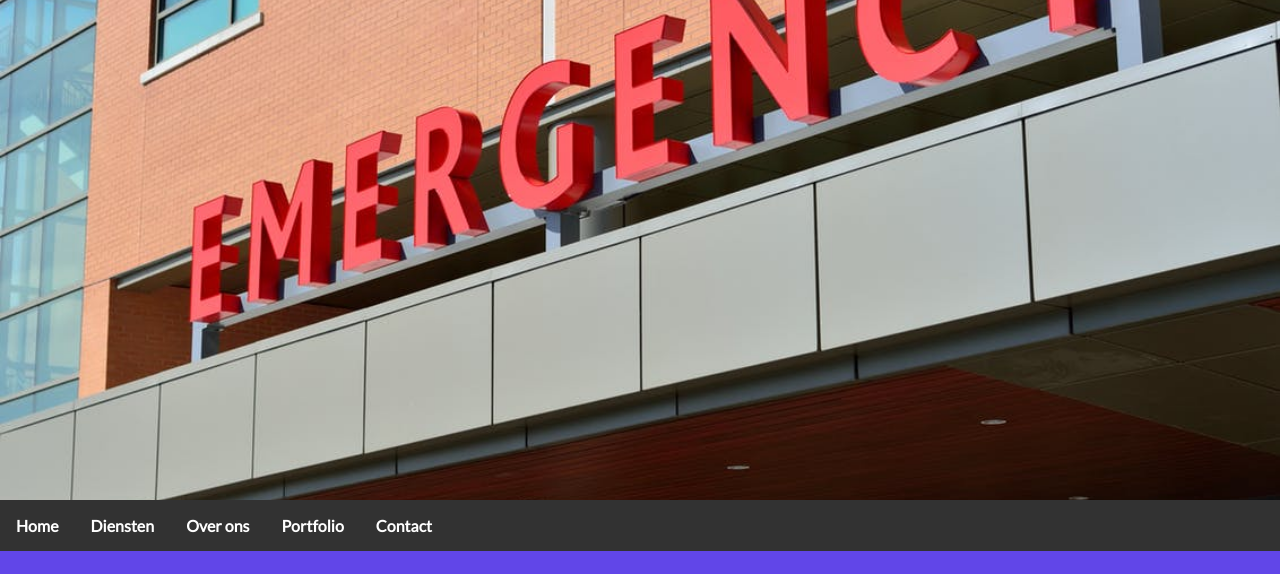
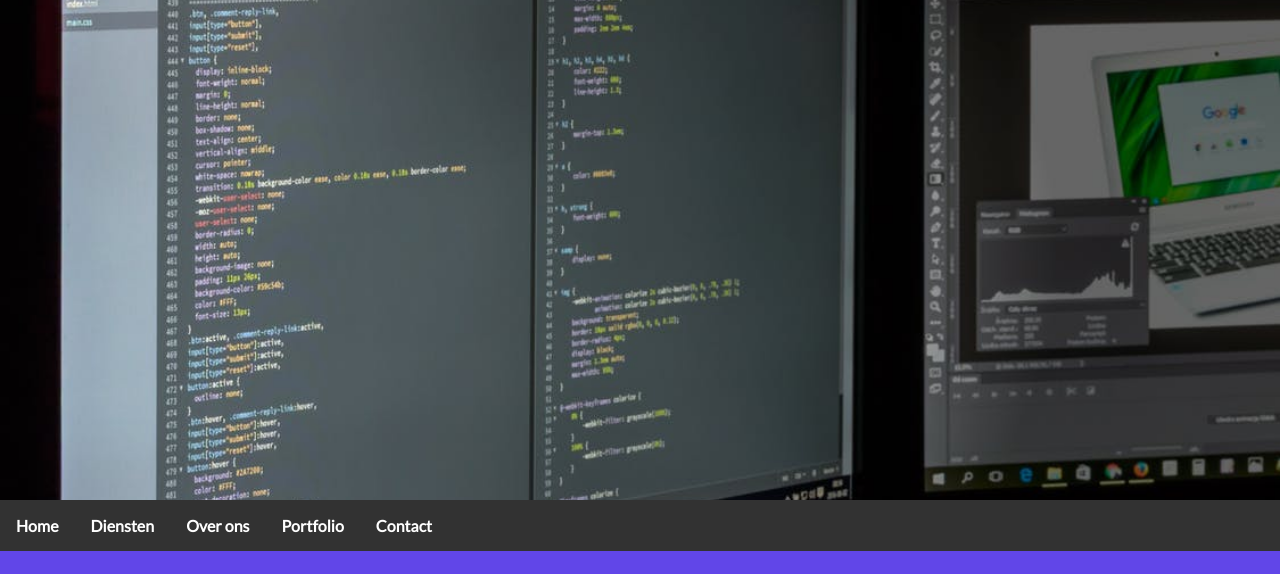
Before and after one commit to jonavand16/1617.webd2, a plain HTML site: page html/diensten.html in a window 1280 px wide. Shown: the top 574 px of the page. Drawn offline with Linux system fonts and the light colour scheme.

Commit message:
Afbeedling veranderd

```diff
--- a/css/style.css
+++ b/css/style.css
@@ -61,9 +61,9 @@ display:flex;
         background-size:cover;
      background-repeat:no-repeat;
     background-attachment: fixed;
-    background-position: 0px -300px;
+    background-position: center;
     display:flex;
-    background-image:url(../assets/emergency.jpeg);
+    background-image:url(../assets/services.jpeg);
     height:500px;
 }
 
```
Also changed, not shown: assets/services.jpeg (added).
